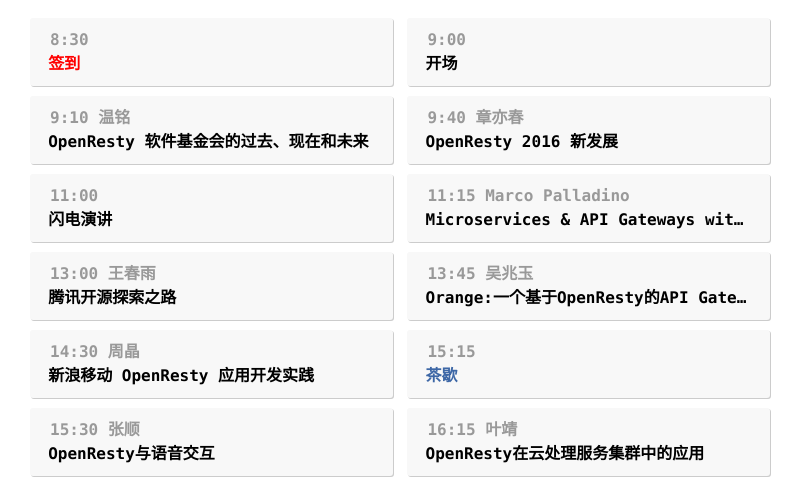
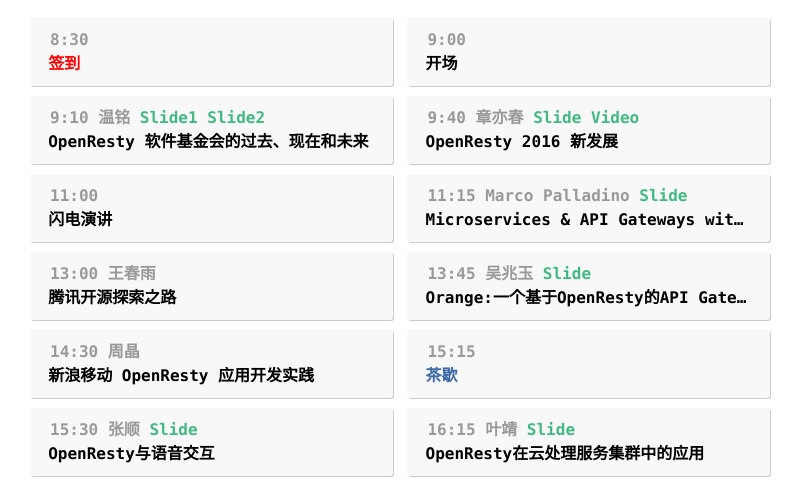
Before and after one commit to openresty/openresty-con, a website: page cn/2016/index.html in a window 1280 px wide. Shown: the part 1027-1530 px from the top of the page, without its empty margins (260-1062 px from the left). Drawn offline with Linux system fonts and the light colour scheme.

Commit message:
add the slides

```diff
--- a/cn/2016/index.css
+++ b/cn/2016/index.css
@@ -302,6 +302,10 @@
 	text-indent: 0;
 }
 
+.ppt, .video {
+	color: #42b983;
+}
+
 /*合作伙伴*/
 .sponsor {
 	width: 700px;
--- a/cn/2016/index.html
+++ b/cn/2016/index.html
@@ -134,13 +134,18 @@
 
 <!-- 日程表模板 -->
 <script id="schedule-tmpl-1" type="text/template">
-	<span class="schedule-item">{time} {name} {pdf}
+	<span class="schedule-item">
+		{time} {name} <a class="ppt" target="_blank" href="{ppt_url}">{pdf}</a>
+		<a class="ppt" target="_blank" href="{ppt_url_1}">{pdf_1}</a>
+		<a class="video" target="_blank" href="{video_url}">{video}</a>
 		<em title="{title}" class="doing">{doing}</em>
 	</span>
 </script>
 
 <script id="schedule-tmpl-2" type="text/template">
-	<span class="schedule-item fr">{time} {name} {pdf}
+	<span class="schedule-item fr">
+		{time} {name} <a class="ppt" target="_blank" href="{ppt_url}">{pdf}</a>
+		<a class="video" target="_blank" href="{video_url}">{video}</a>
 		<em title="{title}" class="doing">{doing}</em>
 	</span>
 </script>
--- a/cn/2016/index.js
+++ b/cn/2016/index.js
@@ -85,19 +85,29 @@
 	}, {
 		time: '9:10',
 		name: '温铭',
-		doing: 'OpenResty 软件基金会的过去、现在和未来'
+		doing: 'OpenResty 软件基金会的过去、现在和未来',
+		ppt_url: 'http://resty.b0.upaiyun.com/OpenResty%E8%BD%AF%E4%BB%B6%E5%9F%BA%E9%87%91%E4%BC%9A%20%E7%9A%84%E8%BF%87%E5%8E%BB%E3%80%81%E7%8E%B0%E5%9C%A8%E5%92%8C%E6%9C%AA%E6%9D%A5.pdf',
+		pdf: 'Slide1',
+		ppt_url_1: 'http://resty.b0.upaiyun.com/%E9%AB%98%E6%80%A7%E8%83%BD%E6%9C%8D%E5%8A%A1%E7%AB%AF%E7%9A%84%E5%87%A0%E4%B8%AA%E6%83%8A%E4%BA%BA%E7%9C%9F%E7%9B%B8.pdf',
+		pdf_1: 'Slide2'
 	}, {
 		time: '9:40',
 		name: '章亦春',
-		doing: 'OpenResty 2016 新发展'
+		doing: 'OpenResty 2016 新发展',
+		ppt_url: 'http://openresty.org/slides/New-development-of-OpenResty-in-2016.pdf',
+		pdf: 'Slide',
+		video_url: 'http://openresty.org/videos/openresty-con-2016.mp4',
+		video: 'Video'
 	}, {
 		time: '11:00',
 		doing: '闪电演讲'
-	},{
+	}, {
 		time: '11:15',
 		name: 'Marco Palladino',
 		title: 'Microservices & API Gateways with Kong and OpenResty',
-		doing: 'Microservices & API Gateways with Kong and OpenResty'
+		doing: 'Microservices & API Gateways with Kong and OpenResty',
+		ppt_url: 'http://resty.b0.upaiyun.com/KONG_OPENRESTY.pdf',
+		pdf: 'Slide'
 	}, {
 		time: '13:00',
 		name: '王春雨',
@@ -105,22 +115,28 @@
 	}, {
 		time: '13:45',
 		name: '吴兆玉',
-		doing: 'Orange:一个基于OpenResty的API Gateway'
-	},  {
+		doing: 'Orange:一个基于OpenResty的API Gateway',
+		ppt_url: 'http://resty.b0.upaiyun.com/orange.pdf',
+		pdf: 'Slide'
+	}, {
 		time: '14:30',
 		name: '周晶',
 		doing: '新浪移动 OpenResty 应用开发实践'
-	},{
+	}, {
 		time: '15:15',
 		doing: '<span class="blue">茶歇</span>'
-	},{
+	}, {
 		time: '15:30',
 		name: '张顺',
-		doing: 'OpenResty与语音交互'
+		doing: 'OpenResty与语音交互',
+		ppt_url: 'http://resty.b0.upaiyun.com/openresty-con2016-aaashun.pdf',
+		pdf: 'Slide'
 	}, {
 		time: '16:15',
 		name: '叶靖',
-		doing: 'OpenResty在云处理服务集群中的应用'
+		doing: 'OpenResty在云处理服务集群中的应用',
+		ppt_url: 'http://yejingx.b0.upaiyun.com/OpenResty%E5%9C%A8%E4%BA%91%E5%A4%84%E7%90%86%E6%9C%8D%E5%8A%A1%E9%9B%86%E7%BE%A4%E4%B8%AD%E7%9A%84%E5%BA%94%E7%94%A8.pdf',
+		pdf: 'Slide'
 	}]
 
 	var byClass = function(className) {
@@ -139,16 +155,16 @@
 			if (index % 2 == 0) {
 				scheduleHtml += '<li>';
 				scheduleHtml += scheduleTmpl1.replace(/{(\w+)}/g, function($1, $2) {
-					if ($2 == 'pdf' && value[$2]) {
-						return '<a class="blue" download=' + value[$2] + ' href=' + PDF_PATH + value[$2] + '>演讲稿</a>'
-					}
+					// if ($2 == 'pdf' && value[$2]) {
+					// 	return '<a class="blue" download=' + value[$2] + ' href=' + PDF_PATH + value[$2] + '>演讲稿</a>'
+					// }
 					return value[$2] ? value[$2] : '';
 				});
 			} else {
 				scheduleHtml += scheduleTmpl2.replace(/{(\w+)}/g, function($1, $2) {
-					if ($2 == 'pdf' && value[$2]) {
-						return '<a class="blue" download=' + value[$2] + ' href=' + PDF_PATH + value[$2] + '>演讲稿</a>'
-					}
+					// if ($2 == 'pdf' && value[$2]) {
+					// 	return '<a class="blue" download=' + value[$2] + ' href=' + PDF_PATH + value[$2] + '>演讲稿</a>'
+					// }
 					return value[$2] ? value[$2] : '';
 				});
 				scheduleHtml += '</li>';
```
